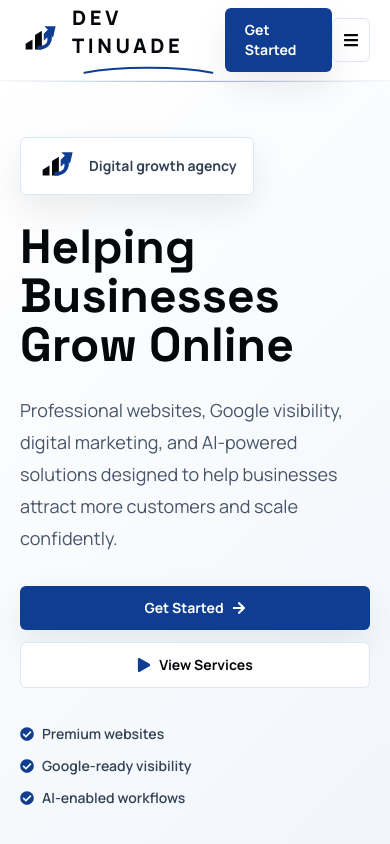
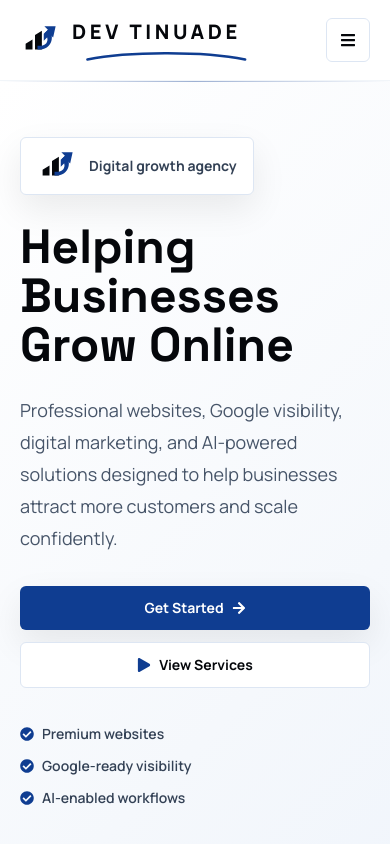
Before and after one commit to T-supernatural/dev.tinuade, a React (Vite) app: page / in a window 390 px wide. Shown: the top 844 px of the page. Built offline with nearby package versions, Linux system fonts and the light colour scheme.

Commit message:
website built

```diff
--- a/src/components/Header.jsx
+++ b/src/components/Header.jsx
@@ -29,9 +29,11 @@ export default function Header() {
             </NavLink>
           ))}
         </nav>
-        <NavLink to="/contact" className="btn-primary hidden lg:inline-flex">
-          Get Started
-        </NavLink>
+        <div className="hidden lg:block">
+          <NavLink to="/contact" className="btn-primary">
+            Get Started
+          </NavLink>
+        </div>
         <button
           type="button"
           className="inline-flex h-11 w-11 items-center justify-center rounded-md border border-brand-line text-brand-ink md:hidden"
```
